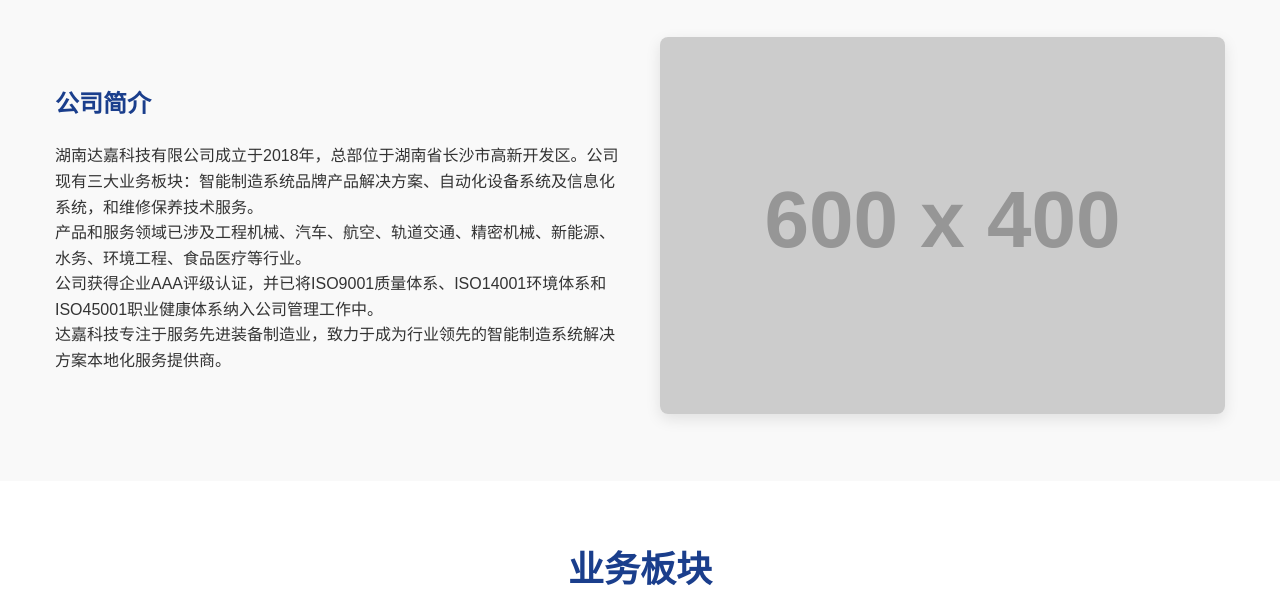
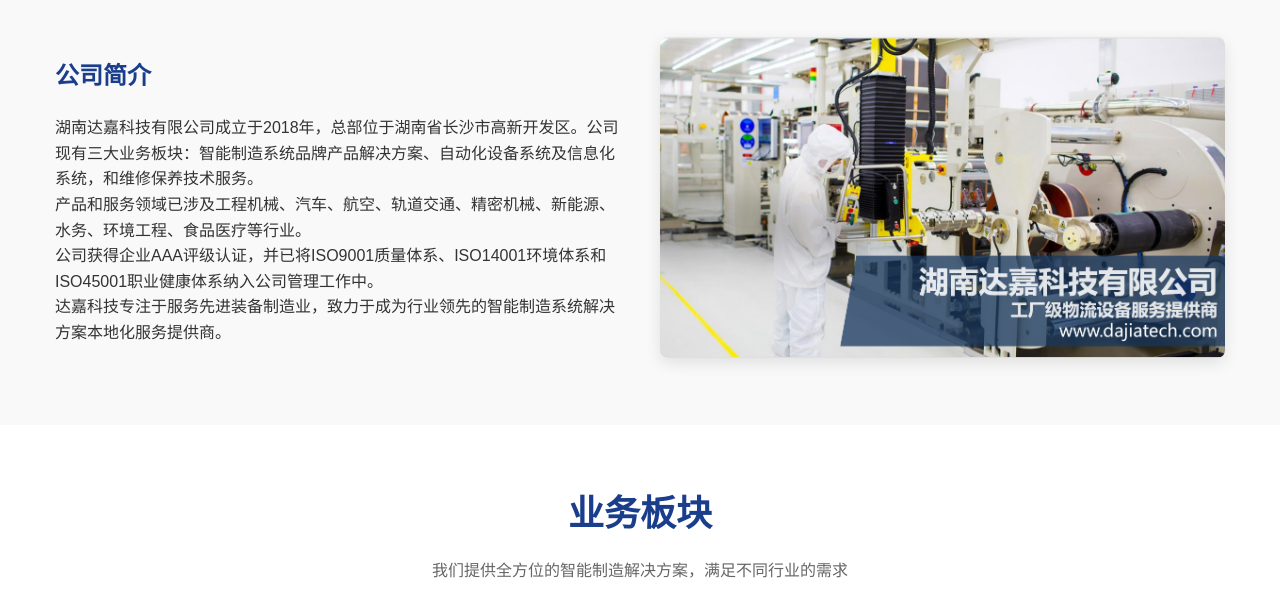
Before and after one commit to InkNew/InkNew.github.io, a plain HTML site: page index.html in a window 1280 px wide. Shown: the part 678-1289 px from the top of the page. Drawn offline with Linux system fonts and the light colour scheme; placeholder pictures from the web are drawn by us.

Commit message:
Update index.html

```diff
--- a/index.html
+++ b/index.html
@@ -552,7 +552,7 @@
                     <p>达嘉科技专注于服务先进装备制造业，致力于成为行业领先的智能制造系统解决方案本地化服务提供商。</p>
                 </div>
                 <div class="about-image">
-                    <img src="https://via.placeholder.com/600x400?text=公司形象" alt="公司形象">
+                    <img src="assets/img/company.png" alt="公司形象">
                 </div>
             </div>
         </div>
```
